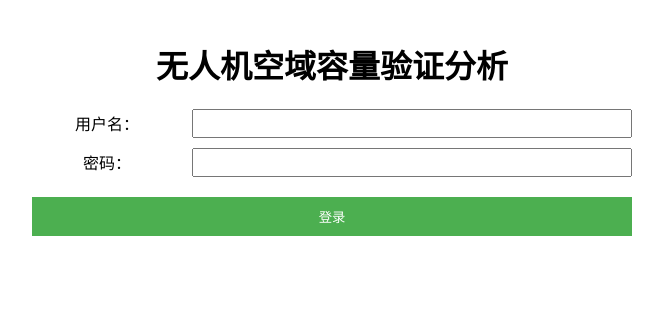
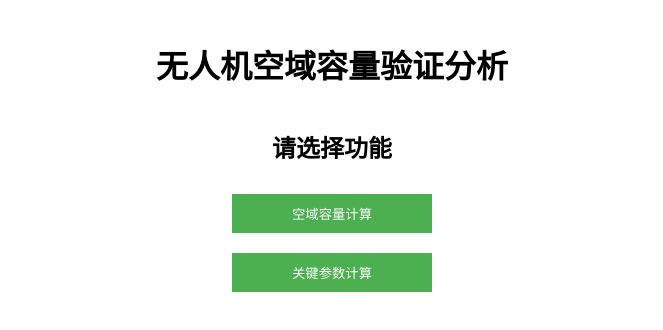
Before and after one commit to wuzerui378/airspace, a React (Create React App) app: page /main in a window 1280 px wide. Shown: the top 330 px of the page, without its empty margins (308-971 px from the left). Built offline with nearby package versions, Linux system fonts and the light colour scheme.

Commit message:
加了登录界面，主界面

```diff
--- a/package.json
+++ b/package.json
@@ -13,6 +13,7 @@
     "axios": "^1.6.2",
     "react": "^18.3.1",
     "react-dom": "^18.3.1",
+    "react-router-dom": "^6.27.0",
     "react-scripts": "5.0.1",
     "typescript": "^4.9.5",
     "web-vitals": "^2.1.4"
--- a/src/App.tsx
+++ b/src/App.tsx
@@ -1,29 +1,25 @@
-import React, { useState } from 'react';
+import React from 'react';
+import { BrowserRouter as Router, Route, Routes, Navigate } from 'react-router-dom';
+import LoginForm from './components/LoginForm';
+import MainPage from './components/MainPage';
 import AirspaceCapacityForm from './components/AirspaceCapacityForm';
-import LoginForm from './components/LoginForm';
+import KeyParameterCalculation from './components/KeyParameterCalculation';
 import './App.css';
 
 const App: React.FC = () => {
-  const [isLoggedIn, setIsLoggedIn] = useState(false);
-
-  const handleLogin = (username: string, password: string) => {
-    // 这里应该有实际的登录逻辑，比如调用 API
-    if (username === 'admin' && password === '123456') {
-      setIsLoggedIn(true);
-    } else {
-      alert('登录失败，请检查用户名和密码');
-    }
-  };
-
   return (
-    <div className="App">
-      <h1>无人机空域容量验证分析</h1>
-      {isLoggedIn ? (
-        <AirspaceCapacityForm />
-      ) : (
-        <LoginForm onLogin={handleLogin} />
-      )}
-    </div>
+    <Router>
+      <div className="App">
+        <h1>无人机空域容量验证分析</h1>
+        <Routes>
+          <Route path="/login" element={<LoginForm />} />
+          <Route path="/main" element={<MainPage />} />
+          <Route path="/capacity" element={<AirspaceCapacityForm />} />
+          <Route path="/parameter" element={<KeyParameterCalculation />} />
+          <Route path="/" element={<Navigate to="/login" replace />} />
+        </Routes>
+      </div>
+    </Router>
   );
 };
 
--- /dev/null
+++ b/src/components/KeyParameterCalculation.tsx
@@ -0,0 +1,12 @@
+import React from 'react';
+
+const KeyParameterCalculation: React.FC = () => {
+  return (
+    <div className="key-parameter-calculation">
+      <h2>关键参数计算</h2>
+      {/* 在这里添加关键参数计算的表单和逻辑 */}
+    </div>
+  );
+};
+
+export default KeyParameterCalculation;
--- a/src/components/LoginForm.tsx
+++ b/src/components/LoginForm.tsx
@@ -1,22 +1,31 @@
 import React, { useState, FormEvent } from 'react';
+import { useNavigate } from 'react-router-dom';
 
-interface LoginFormProps {
-  onLogin: (username: string, password: string) => void;
-}
-
-const LoginForm: React.FC<LoginFormProps> = ({ onLogin }) => {
+const LoginForm: React.FC = () => {
   const [username, setUsername] = useState('');
   const [password, setPassword] = useState('');
+  const [error, setError] = useState('');
+  const navigate = useNavigate();
 
-  const handleSubmit = (e: FormEvent<HTMLFormElement>) => {
+  const handleLogin = (e: FormEvent<HTMLFormElement>) => {
     e.preventDefault();
-    onLogin(username, password);
+    console.log(`Attempting to log in with ${username} and ${password}`);
+
+    if (username === 'admin' && password === '123456') {
+      console.log('Login successful');
+      setError('');
+      // 使用路由导航到Main主界面
+      navigate('/main');
+    } else {
+      console.log('Login failed');
+      setError('Invalid username or password');
+    }
   };
 
   return (
-    <form onSubmit={handleSubmit} className="login-form">
+    <form onSubmit={handleLogin} className="login-form">
       <div className="form-group">
-        <label htmlFor="username">用户名：</label>
+        <label htmlFor="username">用户名:</label>
         <input
           type="text"
           id="username"
@@ -26,7 +35,7 @@ const LoginForm: React.FC<LoginFormProps> = ({ onLogin }) => {
         />
       </div>
       <div className="form-group">
-        <label htmlFor="password">密码：</label>
+        <label htmlFor="password">密码:</label>
         <input
           type="password"
           id="password"
@@ -35,6 +44,7 @@ const LoginForm: React.FC<LoginFormProps> = ({ onLogin }) => {
           required
         />
       </div>
+      {error && <div className="error-message">{error}</div>}
       <button type="submit">登录</button>
     </form>
   );
--- /dev/null
+++ b/src/components/MainPage.tsx
@@ -0,0 +1,16 @@
+import React from 'react';
+import { useNavigate } from 'react-router-dom';
+
+const MainPage: React.FC = () => {
+  const navigate = useNavigate();
+
+  return (
+    <div className="main-page">
+      <h2>请选择功能</h2>
+      <button onClick={() => navigate('/capacity')}>空域容量计算</button>
+      <button onClick={() => navigate('/parameter')}>关键参数计算</button>
+    </div>
+  );
+};
+
+export default MainPage;
--- a/src/static/AirspaceCapacityForm.css
+++ b/src/static/AirspaceCapacityForm.css
@@ -38,3 +38,20 @@ button {
 button:hover {
     background-color: #45a049;
 }
+
+.logout-button {
+    position: absolute;
+    top: 10px;
+    right: 10px;
+  }
+
+  .main-page {
+    display: flex;
+    flex-direction: column;
+    align-items: center;
+  }
+
+  .main-page button {
+    margin: 10px;
+    width: 200px;
+  }
```
Also changed, not shown: src/components/RegisterForm.tsx (added, +63 -0 lines), 1 other file (tests, documents, lock files or other folders).
